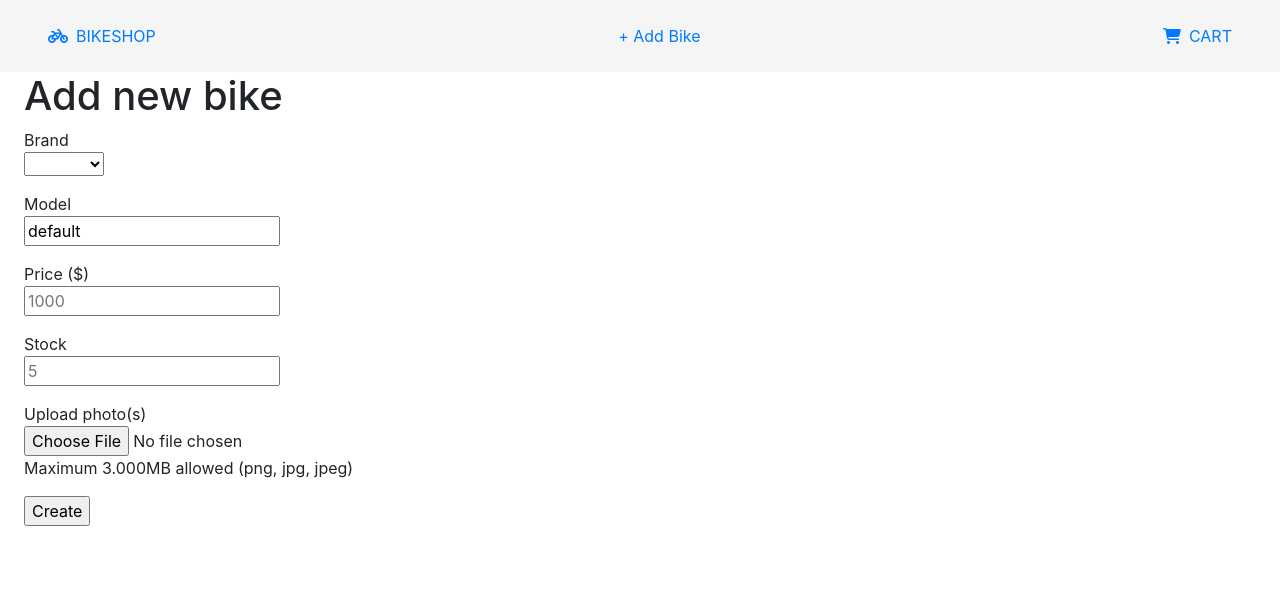
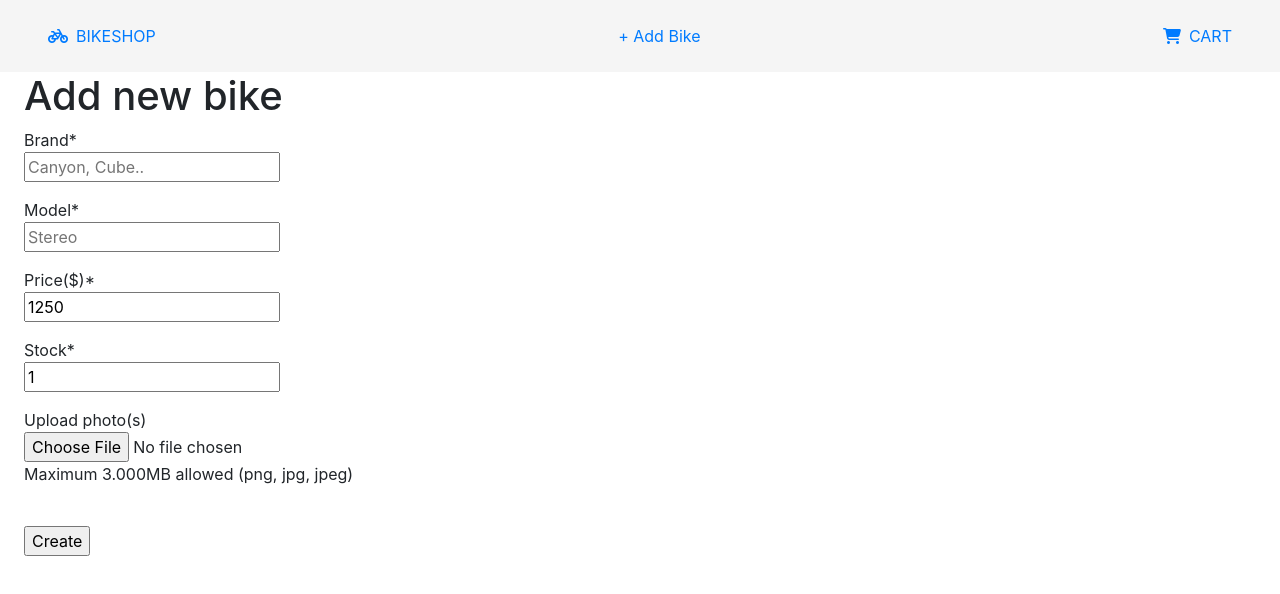
Before and after one commit to SilviuIordache/bikestore-fe, a Vue app: page /addProduct in a window 1280 px wide. Shown: the top 594 px of the page. Built offline with nearby package versions, Linux system fonts and the light colour scheme; no server answers.

Commit message:
Improve form.

```diff
--- a/src/views/AddProduct.vue
+++ b/src/views/AddProduct.vue
@@ -2,22 +2,20 @@
   form.ml-4( method="POST" enctype="multipart/form-data" @submit.prevent="")
     h1 Add new bike
     .form-field
-      label(for="brand-select") Brand
-      select(name="brand" id="brand-select" v-model="brand")
-        //- option(value="") --Please choose a brand--
-        option(v-for="brand in brands" :value="brand") {{ brand }}
+      label(for="brand-select") Brand*
+      input(type="text" name="model" v-model="brand" id="brand" placeholder="Canyon, Cube.." required)
 
     .form-field
-      label(for="model") Model
-      input(type="text" name="model" v-model="model" id="model")
+      label(for="model") Model*
+      input(type="text" name="model" v-model="model" id="model" placeholder="Stereo" required)
 
     .form-field
-      label(for="price") Price ($)
-      input(type="number" name="price" v-model="price" id="price" placeholder="1000")
+      label(for="price") Price($)*
+      input(type="number" name="price" v-model="price" id="price" placeholder="1000" required)
 
     .form-field
-      label(for="stock") Stock
-      input(type="number" name="stock" v-model="stock" id="stock" placeholder="5")
+      label(for="stock") Stock*
+      input(type="number" name="stock" v-model="stock" id="stock" placeholder="1" required)
 
     .form-field
       label(for="photo") Upload photo(s)
@@ -26,6 +24,7 @@
         ref="fileRef"
         name="photo"
         @change="selectFile"
+        required
         accept="image/png, image/jpeg")
       p(v-if="!file").
         Maximum {{ getSizeInMB(this.maxFileSize) }}MB allowed (png, jpg, jpeg)
@@ -38,20 +37,19 @@
       img(:src="previewURL" width="250")
 
     .form-field
-      input(type="submit" name="submit" value="Create" @click="createProduct()")
+      input(type="submit" name="submit" value="Create" @click="createProduct()" :disabled="!validForm")
 </template>
 
 <script>
 export default {
   data() {
     return {
-      brands: ['Canyon', 'Cube', 'Merida', 'Vitus', 'YT', 'Yeti'],
-      brand: 'default',
-      model: 'default',
-      price: 'default',
-      stock: 'default',
+      brand: '',
+      model: '',
+      price: '1250',
+      stock: '1',
       file: '',
-      validFile: false,
+      validFile: true,
       maxFileSize: 3 * 1000000,
       previewURL: ''
     }
@@ -69,7 +67,7 @@ export default {
       }
     },
     async createProduct() {
-      if (this.brand && this.model && this.price && this.stock && this.validFile) {
+      if (this.validForm) {
         const url = `${this.$config.apiUrl}`;
         const formData = new FormData();
         formData.append('file', this.file);
@@ -90,12 +88,15 @@ export default {
         } catch (err) {
           console.log(err);
         }
-      } else {
-        console.log('form fields not valid')
       }
     },
     getSizeInMB(value) {
       return (value/ (Math.pow(10, 6))).toFixed(3)
+    }
+  },
+  computed: {
+    validForm() {
+      return this.validFile // && this.brand && this.model && this.price && this.stock;
     }
   }
 };
```
